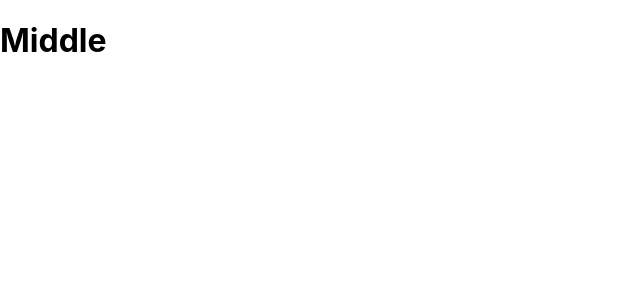
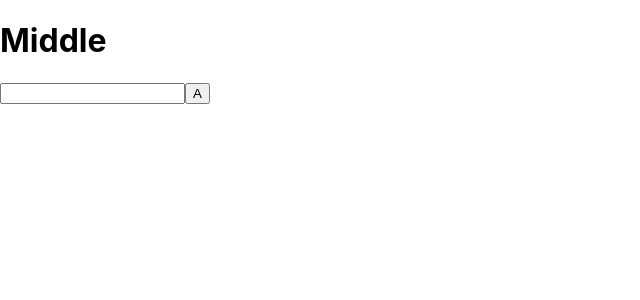
Before and after one commit to Momosan09/rotapol-v2, a React (Create React App) app in the folder client/: page /middle in a window 1280 px wide. Shown: the top 300 px of the page, without its empty margins (0-640 px from the left). Built offline with nearby package versions, Linux system fonts and the light colour scheme.

Commit message:
terminar

```diff
--- a/client/src/Admin.js
+++ b/client/src/Admin.js
@@ -11,12 +11,12 @@ const Admin = () => {
       .catch(err => console.log(err));
   }, [])
 
-  let autorizado = false;
+ /*  let autorizado = false;
   let password = "asd"
   password = prompt('Ingrese contraseña');
   if (password == 'asd') autorizado=true;
 
-  if (autorizado)
+  if (autorizado) */
   return (
     <>
       <Navbar />
@@ -64,6 +64,6 @@ const Admin = () => {
       </table>
     </>
   );
-  else return <div></div>;
+  /* else return <div></div>; */
 };
 export default Admin;
--- a/client/src/middle.js
+++ b/client/src/middle.js
@@ -1,7 +1,26 @@
+import { Link } from "react-router-dom";
 
 const middle = () => {
+    const handleSubmit = e => {
+        e.preventDefault();
+    }
 return(
+<>
 <h1>Middle</h1>
+
+<form onSubmit={handleSubmit}>
+    <input id="pass" type="number"/>
+    <button type="submit">A</button>
+</form>
+
+</>
+
 );
+
 }
+let Pass = document.getElementById("pass");
+console.log(Pass);
+if(Pass === 1234) console.log("Correcto")
+
+
 export default middle;
```
